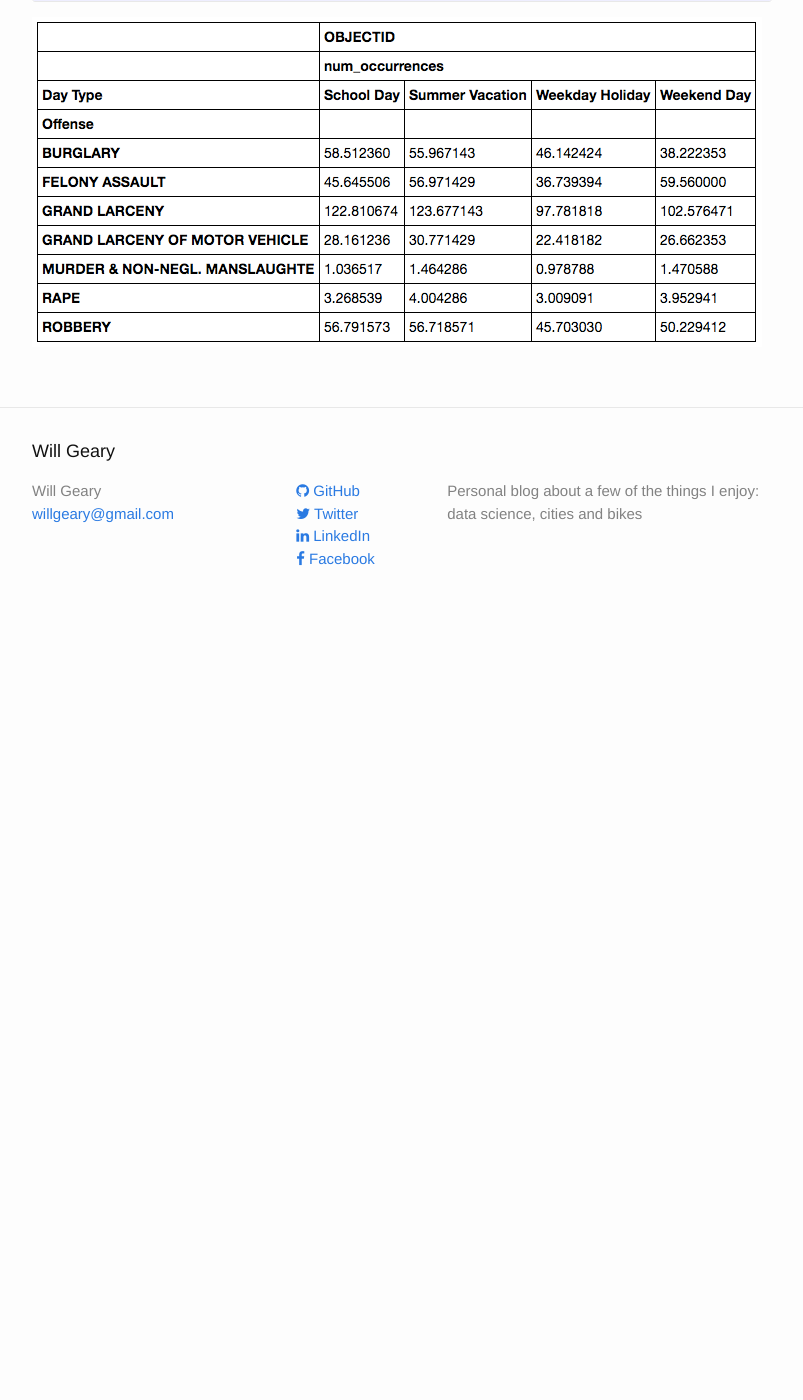
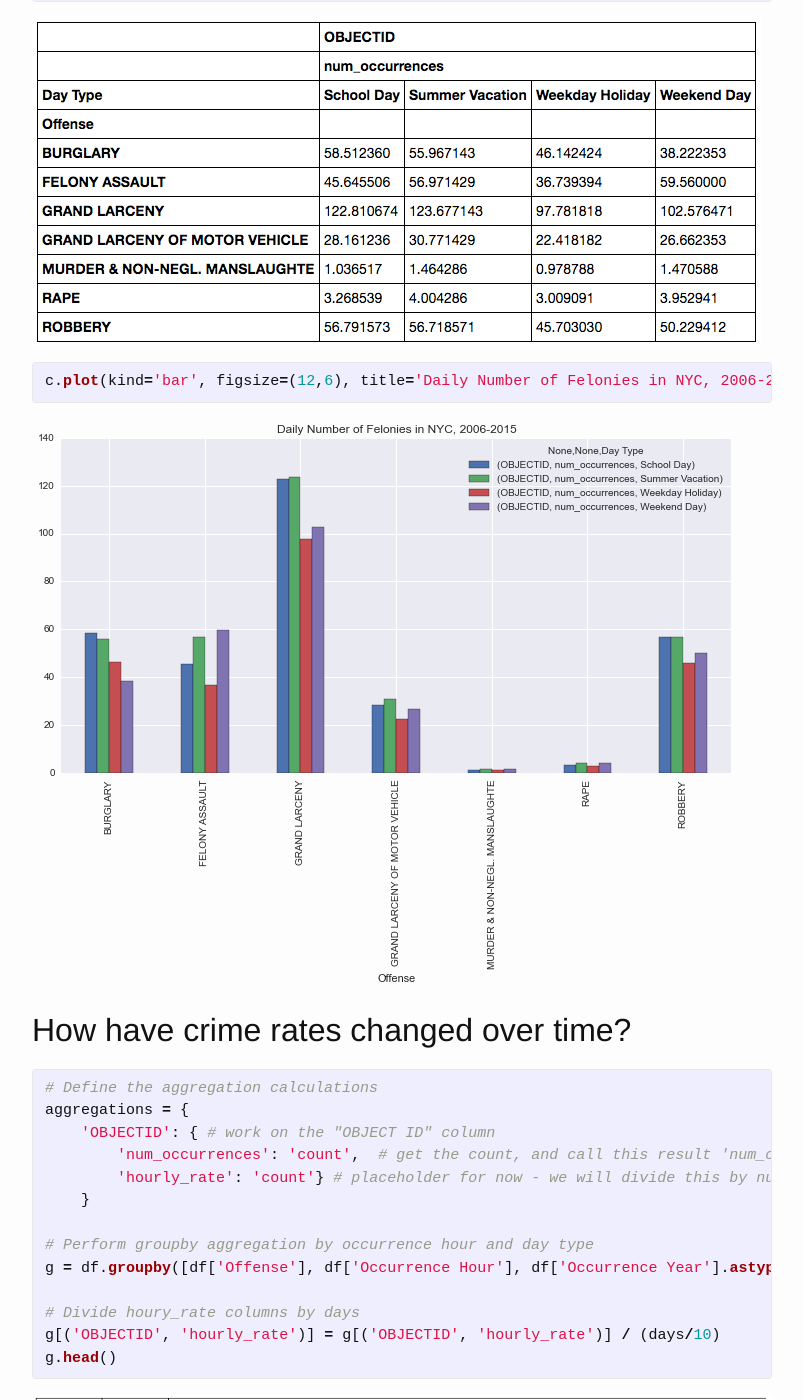
Before and after one commit to willgeary/willgeary.github.io, a Jekyll site: the page built from _posts/2016-05-18-when-does-crime-happen-in-new-york-city.markdown, in a window 1280 px wide and 1400 px high, scrolled down 11793 px. Shown: the whole window, without its empty margins (238-1041 px from the left). Built offline with Jekyll 4.4.1, drawn with Linux system fonts in a browser that asks for light colours; nearby versions of some CDN libraries; before the commit the page ends 12423 px from its top, so only the background shows below that; some of the changed text lies outside the part shown.

Commit message:
Save my work

```diff
--- a/_posts/2016-05-18-when-does-crime-happen-in-new-york-city.markdown
+++ b/_posts/2016-05-18-when-does-crime-happen-in-new-york-city.markdown
@@ -301,6 +301,39 @@
 {% endhighlight %}
 ![fig]({{ site.url }}/assets/2016-05-18-fig13.png)
 
+{% highlight python %}
+c.plot(kind='bar', figsize=(12,6), title='Daily Number of Felonies in NYC, 2006-2015');
+{% endhighlight %}
+![fig]({{ site.url }}/assets/2016-05-18-fig14.png)
+
+
+## How have crime rates changed over time?
+
+{% highlight python %}
+# Define the aggregation calculations
+aggregations = {
+    'OBJECTID': { # work on the "OBJECT ID" column
+        'num_occurrences': 'count',  # get the count, and call this result 'num_occurences'
+        'hourly_rate': 'count'} # placeholder for now - we will divide this by number of days next
+    }
+
+# Perform groupby aggregation by occurrence hour and day type
+g = df.groupby([df['Offense'], df['Occurrence Hour'], df['Occurrence Year'].astype('str')]).agg(aggregations).unstack()
+
+# Divide houry_rate columns by days
+g[('OBJECTID', 'hourly_rate')] = g[('OBJECTID', 'hourly_rate')] / (days/10)
+g.head()
+{% endhighlight %}
+![fig]({{ site.url }}/assets/2016-05-18-fig15.png)
+
+{% highlight python %}
+g.loc['ROBBERY',('OBJECTID', 'hourly_rate')].plot(figsize=(15,10), title='');
+{% endhighlight %}
+![fig]({{ site.url }}/assets/2016-05-18-fig16.png)
+
+
+
+
 
 
 
```
Also changed, not shown: assets/2016-05-18-fig14.png (added), assets/2016-05-18-fig15.png (added), assets/2016-05-18-fig16.png (added).
